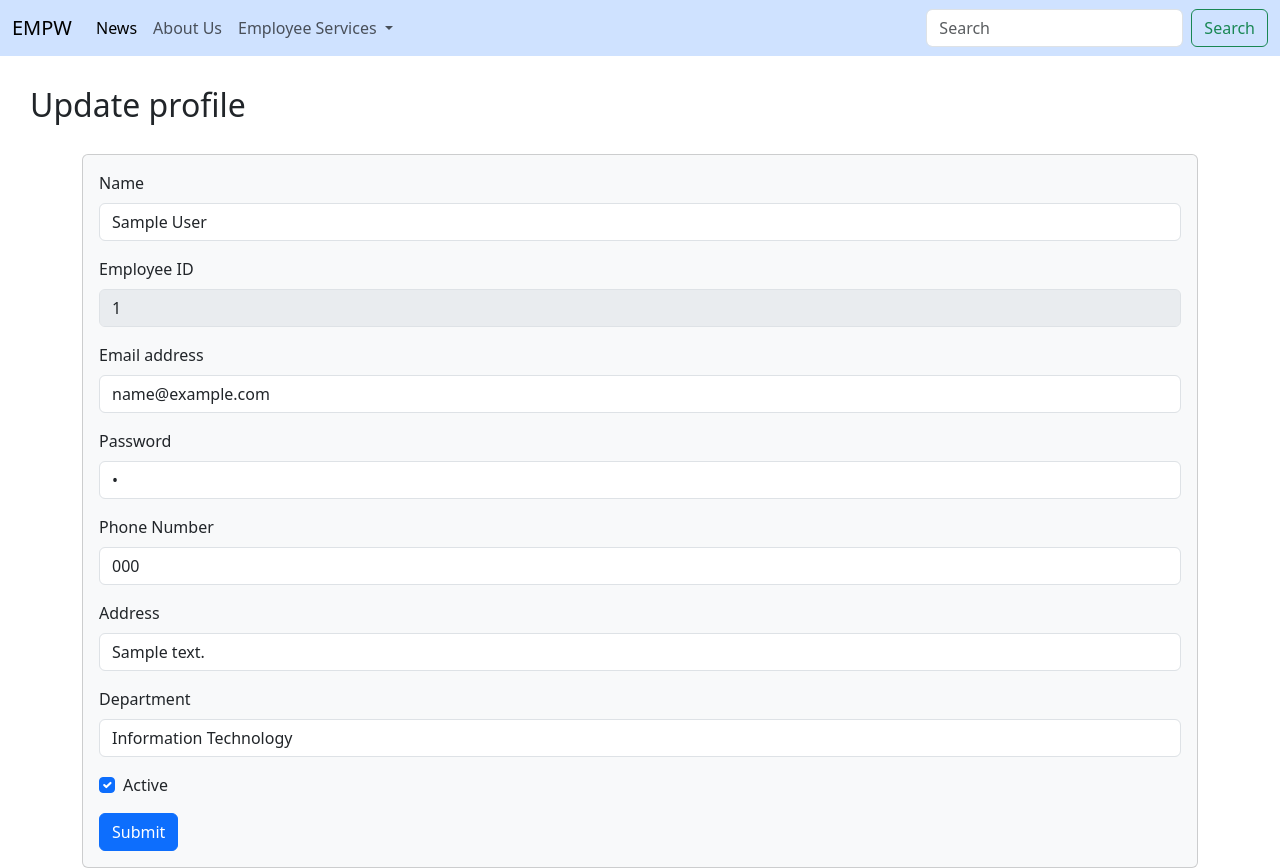
After one commit to SuchitraYadav19/django_project, a Django app: page /employee/home/employee_service/edit_employee/1 in a window 1280 px wide. The commit adds this page. Run offline with Django 5.2, Linux system fonts and the light colour scheme; tables that the repository leaves empty hold one stand-in row (values such as "Sample post").

Commit message:
code with error

```diff
--- a/employee/urls.py
+++ b/employee/urls.py
@@ -5,5 +5,8 @@ from .views import *
 urlpatterns = [
     path('home/', employee_home),
     path('home/employee_service/', employee_service),
-    path('home/employee_service/add_employee/', add_employee)
+    path('home/employee_service/add_employee/', add_employee),
+    path('home/employee_service/delete_employee/<int:emp_id>', delete_emp),
+    path('home/employee_service/edit_employee/<int:emp_id>', edit_emp),
+    path('home/employee_service/edit_employee_save/<int:emp_id>', edit_employee_save)
 ]
--- a/employee/views.py
+++ b/employee/views.py
@@ -43,3 +43,50 @@ def add_employee(request):
         return redirect("/employee/home/employee_service/")
 
     return render(request, "employee_template/add_employee.html")
+
+
+def delete_emp(request, emp_id):
+    print(emp_id)
+    empl = Employee.objects.get(pk=emp_id)
+    empl.delete()
+    print(empl)
+
+    return redirect("/employee/home/employee_service/")
+
+
+def edit_emp(request, emp_id):
+    print("edit employee with id: ", emp_id)
+    empl = Employee.objects.get(pk=emp_id)
+    return render(request, "employee_template/edit_employee.html", {'employees': empl})
+
+
+def edit_employee_save(request, employee_id):
+
+    if request.method == "POST":
+        print("data is coming")
+        emp_name = request.POST.get("InputName")
+        # emp_id = request.POST.get("InputEmployeeID")
+        emp_mail = request.POST.get("exampleInputEmail1")
+        emp_pass = request.POST.get("exampleInputPassword1")
+        emp_phone = request.POST.get("InputPhone")
+        emp_address = request.POST.get("InputAddress")
+        emp_depart = request.POST.get("InputDepartment")
+        emp_is_active = request.POST.get("InputActiveCheck1")
+
+        fetched_emp = Employee.objects.get(pk=employee_id)
+
+        fetched_emp.name = emp_name
+        fetched_emp.email = emp_mail
+        # fetched_emp.id = emp_id
+        fetched_emp.password = emp_pass
+        fetched_emp.phone = emp_phone
+        fetched_emp.address = emp_address
+        fetched_emp.department = emp_depart
+        if emp_is_active is None:
+            fetched_emp.active = False
+        else:
+            fetched_emp.active = True
+        fetched_emp.save()
+
+    return redirect("/employee/home/employee_service/")
+    # return render(request, "employee_template/.html", {'employees': fetched_emp})
--- /dev/null
+++ b/templates/employee_template/edit_employee.html
@@ -0,0 +1,75 @@
+<!doctype html>
+<html lang="en">
+  <head>
+    <meta charset="utf-8">
+    <meta name="viewport" content="width=device-width, initial-scale=1">
+    <title>Update employee</title>
+    <link href="https://cdn.jsdelivr.net/npm/bootstrap@5.3.5/dist/css/bootstrap.min.css" rel="stylesheet" integrity="sha384-SgOJa3DmI69IUzQ2PVdRZhwQ+dy64/BUtbMJw1MZ8t5HZApcHrRKUc4W0kG879m7" crossorigin="anonymous">
+  </head>
+  <body>
+    {% include 'employee_template/navbar.html' %}
+    <h2 style="margin: 30px;">Update profile</h2>
+    <script src="https://cdn.jsdelivr.net/npm/bootstrap@5.3.5/dist/js/bootstrap.bundle.min.js" integrity="sha384-k6d4wzSIapyDyv1kpU366/PK5hCdSbCRGRCMv+eplOQJWyd1fbcAu9OCUj5zNLiq" crossorigin="anonymous"></script>
+    <div class="container">
+      <div class="row">
+        <div class="col-md-12">
+          <div class="card bg-light">
+            <div class="card-body">
+              <form action="/employee/home/employee_service/edit_employee_save/{{employees.id}}" method="POST">
+                {% csrf_token %}
+                <div class="mb-3">
+                  <label for="InputName" class="form-label">Name</label>
+                  <input type="text" class="form-control" id="InputName" name ="InputName" value="{{employees.name}}">
+
+                </div>
+
+                <div class="mb-3">
+                  <label for="InputEmployeeID" class="form-label">Employee ID</label>
+                  <input type="text" class="form-control" id="InputEmployeeID" name ="InputEmployeeID" disabled value="{{employees.employee_id}}">
+                </div>
+
+                <div class="mb-3">
+                  <label for="exampleInputEmail1" class="form-label">Email address</label>
+                  <input type="email" class="form-control" id="exampleInputEmail1" aria-describedby="emailHelp" name ="exampleInputEmail1" value="{{employees.email}}">
+                </div>
+
+                <div class="mb-3">
+                  <label for="exampleInputPassword1" class="form-label">Password</label>
+                  <input type="password" class="form-control" id="exampleInputPassword1" name ="exampleInputPassword1" value="{{employees.password}}">
+                </div>
+
+                <div class="mb-3">
+                  <label for="InputPhone" class="form-label">Phone Number</label>
+                  <input type="text" class="form-control" id="InputPhone" name="InputPhone" value="{{employees.phone}}">
+                </div>
+
+                <div class="mb-3">
+                  <label for="InputAddress" class="form-label">Address</label>
+                  <input type="text" class="form-control" id="InputAddress" name="InputAddress" value="{{employees.address}}">
+                </div>
+
+                <div class="mb-3">
+                  <label for="InputDepartment" class="form-label">Department</label>
+                  <select value="{{empoyees.department}}" class="form-control" id="InputDepartment" name="InputDepartment">
+                    <option value="IT">Information Technology</option>
+                    <option value="HR">Human Resource</option>
+                    <option value="Finance">Finance & Accounting</option>
+                    <option value="Sales">Sales</option>
+                    <option value="Mkt">Marketing</option>
+                  </select>
+                </div>
+
+                <div class="mb-3 form-check">
+                  <input type="checkbox" class="form-check-input" id="exampleCheck1" name="InputActiveCheck1" {% if employees.active %} checked {% endif %}>
+                  <label class="form-check-label" for="exampleCheck1">Active</label>
+                </div>
+                <button type="submit" class="btn btn-primary">Submit</button>
+              </form>
+            </div>
+          </div>
+        </div>
+      </div>
+    </div>
+
+  </body>
+</html>
```
Also changed, not shown: templates/employee_template/employee_service.html (+6 -1 lines).
